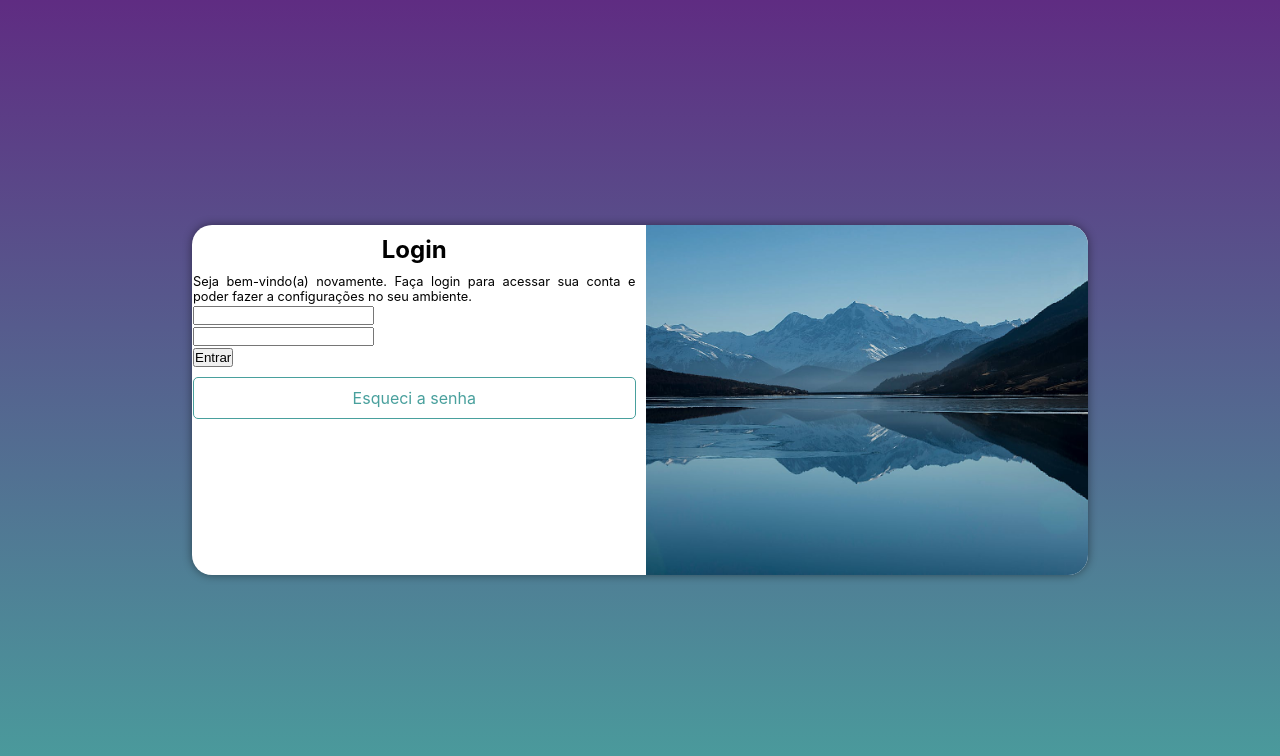
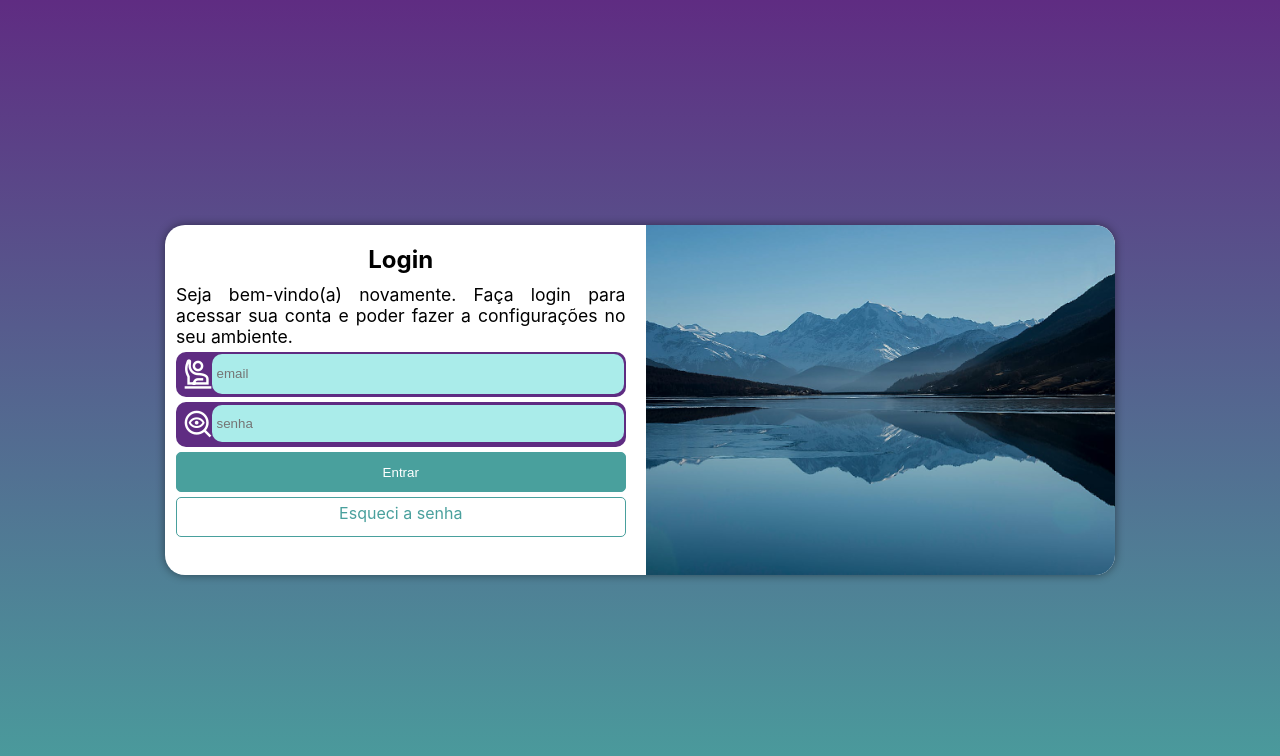
Before and after one commit to Felipehenrs/projeto-login, a plain HTML site: page index.html in a window 1280 px wide. Drawn offline with nearby package versions, Linux system fonts and the light colour scheme.

Commit message:
Finalizando o projeto

```diff
--- a/estilos/media-query.css
+++ b/estilos/media-query.css
@@ -1,6 +1,6 @@
 @charset "UTF-8";
 
-@media screen and (min-width: 769px) and (max-width: 1024px){
+@media screen and (min-width: 769px) and (max-width: 992px){
     body{
         background-image: linear-gradient(to bottom, #5f2c82, #49a09d);
         background-attachment: fixed;
@@ -25,23 +25,20 @@
     float: right;
     width: 70%;
    }
-   .form{
-    width: 100%;
-    padding: 5px;
-    margin-top: 10px;
-    height: 30px;
-   }
    a{
     padding-bottom: 30px;
    }
+   #iemail{
+
+   }
 }
-@media screen and (min-width: 1024px) {
+@media screen and (min-width: 992px) {
         body{
         background-image: linear-gradient(to bottom, #5f2c82, #49a09d);
         background-attachment: fixed;
     }
     main section#login{
-        width: 70vw;
+        width: 950px;
         height: 350px;
         padding-left: 1px;
        }
@@ -59,4 +56,12 @@
        div#formulário{
         float: left;
         width: 50%;
+        padding: 10px;
 }
+        div#formulario h1{
+            font-size: 2.2em;
+        }
+        div#formulário p{
+            font-size: 1.1em;
+        }
+}
--- a/estilos/style.css
+++ b/estilos/style.css
@@ -52,16 +52,64 @@ p{
     margin-top: -10px;
     font-size: 0.8em;
     text-align: justify;
+    margin-bottom: 5px;
 }
 a{
+    display: block;
     text-align: center;
-    display: block;
-    padding: 10px;
     text-decoration: none;
     background-color: #ffffff;
     color: #49a09d;
     border-radius: 5px;
-    margin-top: 10px;
+    margin-top: 5px;
     border: 1px solid #49a09d;
+    padding-top: 5px;
 
    }
+   .form{
+    width: 100%;
+    height: 40px;
+   }
+   #iemail{
+    height: 40px;
+    border-radius: 10px;
+    border: 0;
+    outline: none;
+    background-color: #aaecea;
+    padding: 5px;
+    transform: translateY(-12px);
+    width: calc(100% - 35px);
+   }
+   #isenha{
+    height: 37px;
+    border-radius: 10px;
+    border: 0;
+    outline: none;
+    background-color: #aaecea;
+    padding: 5px;
+    transform: translateY(-12px);
+    width: calc(100% - 35px);
+   }
+   #entrar{
+    background-color: #49a09d;
+    border: 1px solid #49a09d;
+    color: white;
+    border-radius: 5px;
+    cursor: pointer;
+
+   }
+   .formcor{
+    background-color: #5f2c82;
+    padding: 1px;
+    border-radius: 10px;
+    margin-bottom: 5px;
+    height: 45px;
+
+   }
+   #icon{
+    color: white;
+    width: 30px;
+    text-align: center;
+    font-size: 2em;
+    padding: 5px;
+   }
--- a/index.html
+++ b/index.html
@@ -1,12 +1,17 @@
 <!DOCTYPE html>
 <html lang="pt-br">
+
 <head>
     <meta charset="UTF-8">
     <meta name="viewport" content="width=device-width, initial-scale=1.0">
     <title>Login</title>
     <link rel="stylesheet" href="estilos/style.css">
     <link rel="stylesheet" href="estilos/media-query.css">
+    <link rel="stylesheet" href="https://fonts.googleapis.com/css2?family=Material+Symbols+Outlined" />
+
+
 </head>
+
 <body>
     <main>
         <section id="login">
@@ -14,13 +19,27 @@
             </div>
             <div id="formulário">
                 <h1>Login</h1>
-                <p>Seja bem-vindo(a) novamente. Faça login para acessar sua conta e poder fazer a configurações no seu ambiente.</p>
-                <form action="login.php" method="post">
-                    <div><input type="email" name="email" id="iemail" required maxlength="30" class="form"><br>
-                    <input type="password" name="senha" id="isenha" required minlength="8" maxlength="20" class="form"><br>
-                    <input type="submit" value="Entrar" class="form"><br>
-                    <a href="#" class="form" id="esqueci">Esqueci a senha</a> </div>
-                </form>
+                <p>Seja bem-vindo(a) novamente. Faça login para acessar sua conta e poder fazer a configurações no seu
+                    ambiente.</p>
+                <form action="login.php" method="post" autocomplete="on">
+                    <div class="formcor">
+                        <span class="material-symbols-outlined" id="icon">
+                            person_raised_hand
+                            </span>
+                        <input type="email" name="email" id="iemail" required maxlength="30" autocomplete="email"
+                            placeholder="email">
+                    </div>
+                    <div class="formcor">
+                        <span class="material-symbols-outlined" id="icon">
+                            mystery
+                            </span>
+                        <input type="password" name="senha" id="isenha" required minlength="8" maxlength="20"
+                            autocomplete="current-password" placeholder="senha" >
+                    </div>
+                    <input type="submit" value="Entrar" class="form" id="entrar"><br>
+                    <a href="#" class="form" id="esqueci">Esqueci a senha</a>
+            </div>
+            </form>
 
             </div>
 
@@ -28,4 +47,5 @@
     </main>
 
 </body>
+
 </html>
```
